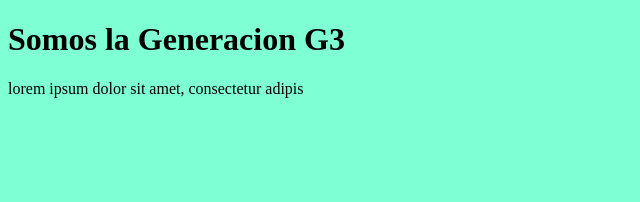
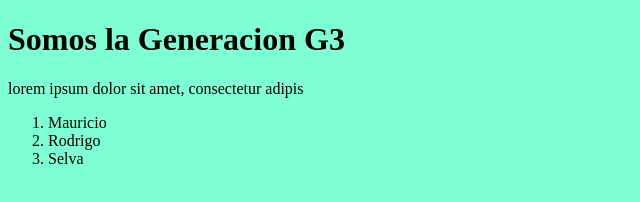
Before and after one commit to sixtoguerra1982/guiado_git, a plain HTML site: page index.html in a window 1280 px wide. Shown: the whole page, without its empty margins (0-640 px from the left). Drawn offline with Linux system fonts and the light colour scheme.

Commit message:
agregue mi listado

```diff
--- a/index.html
+++ b/index.html
@@ -10,5 +10,10 @@
 <body>
     <h1>Somos la Generacion G3</h1>
     <p>lorem ipsum dolor sit amet, consectetur adipis</p>
+    <ol>
+        <li>Mauricio</li>
+        <li>Rodrigo</li>
+        <li>Selva</li>
+    </ol>
 </body>
 </html>
```
